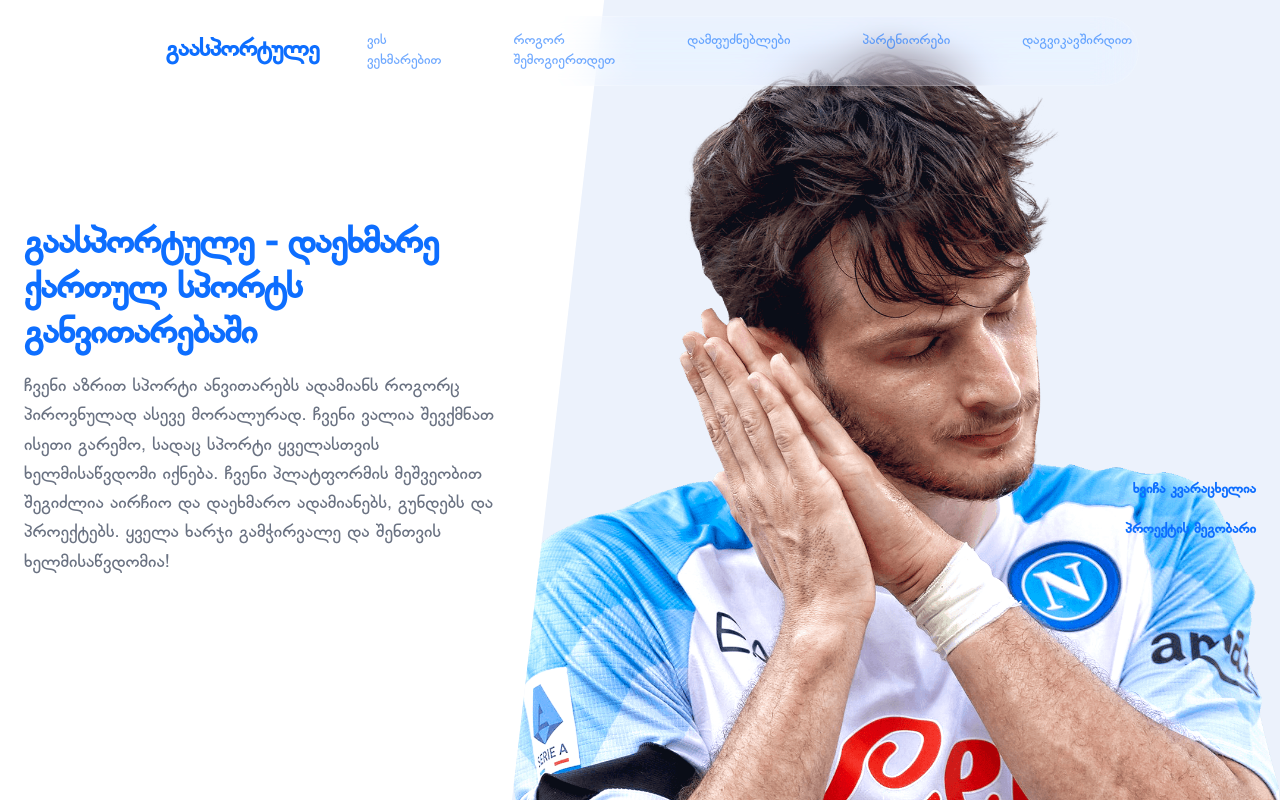
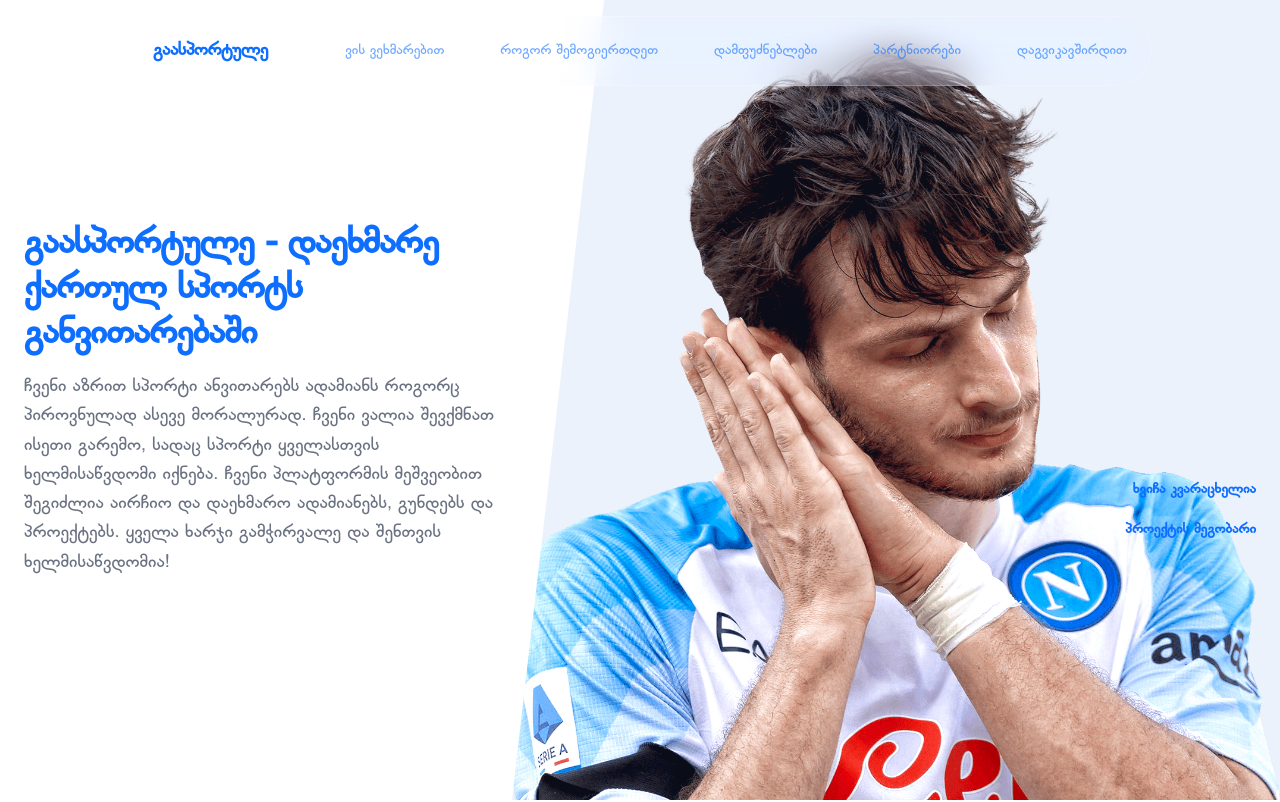
Before and after one commit to nikachello/gaasportule, a Next.js app: page / in a window 1280 px wide. Shown: the top 802 px of the page. Built offline with nearby package versions, Linux system fonts and the light colour scheme.

Commit message:
finished project friends and fixed navbar

```diff
--- a/components/landing/glassy-navbar.tsx
+++ b/components/landing/glassy-navbar.tsx
@@ -91,10 +91,11 @@ export function GlassNavbar() {
       <a
         href={href}
         onClick={(e) => handleNav(e, href)}
-        className={`relative px-4 py-2 rounded-full font-medium transition-all duration-300 text-sm
-        after:absolute after:bottom-1 after:left-4 after:right-4 after:h-[2px] after:w-[0%] after:bg-default-blue
-        after:transition-all after:duration-300 hover:after:w-[calc(100%-2rem)]
-        ${"text-default-blue/60"}`}
+        className={`relative px-2 lg:px-4 py-2 rounded-full font-medium transition-all duration-300 text-xs lg:text-sm whitespace-nowrap
+        after:absolute after:bottom-1 after:left-2 after:right-2 after:h-[2px] after:w-[0%] after:bg-default-blue
+        after:transition-all after:duration-300 hover:after:w-[calc(100%-1rem)]
+        lg:after:left-4 lg:after:right-4 lg:hover:after:w-[calc(100%-2rem)]
+        text-default-blue/60`}
         style={{
           background: "transparent",
           boxShadow: "none",
@@ -109,7 +110,7 @@ export function GlassNavbar() {
     <header className="w-full fixed top-0 inset-x-0 z-50 flex justify-center pt-4 px-4">
       {/* Desktop */}
       <nav
-        className="hidden md:flex w-[80%] justify-between items-center gap-1 px-2 py-2 rounded-full font-georgian h-[70px]"
+        className="hidden md:flex w-[90%] max-w-5xl justify-between items-center gap-1 px-2 py-2 rounded-full font-georgian h-[70px]"
         style={{
           transition: "all 0.5s ease",
           background: scrolled
@@ -124,14 +125,14 @@ export function GlassNavbar() {
             e.preventDefault();
             window.scrollTo({ top: 0, behavior: "smooth" });
           }}
-          className="px-4 py-2 font-bold tracking-tight text-default-blue whitespace-nowrap text-2xl"
+          className="px-4 py-2 font-bold tracking-tight text-default-blue whitespace-nowrap text-lg shrink-0"
         >
           გაასპორტულე
         </a>
 
-        <div className="w-px h-4 bg-white/20 mx-1" />
+        <div className="w-px h-4 bg-white/20 mx-1 shrink-0" />
 
-        <div className="flex flex-row gap-10">
+        <div className="flex flex-row gap-1 lg:gap-4 xl:gap-6 overflow-hidden">
           {links.map((link) => (
             <NavLink key={link.id} {...link} />
           ))}
--- a/components/landing/sections/friends-of-project.tsx
+++ b/components/landing/sections/friends-of-project.tsx
@@ -1,6 +1,7 @@
 import Container from "@/components/layout/container";
 import Section from "@/components/layout/section";
 import Image from "next/image";
+import Header from "../header";
 
 const friends = [
   {
@@ -39,6 +40,11 @@ const FriendsOfProject = () => {
   return (
     <Section>
       <Container>
+        <div className="w-full text-center mb-10">
+          <h1 className="text-default-blue font-bold text-4xl">
+            პროექტის მეგობრები
+          </h1>
+        </div>
         <div className="grid grid-cols-2 md:grid-cols-3 gap-8">
           {friends.map((friend, index) => (
             <div key={index} className="flex flex-col items-center gap-4">
```
